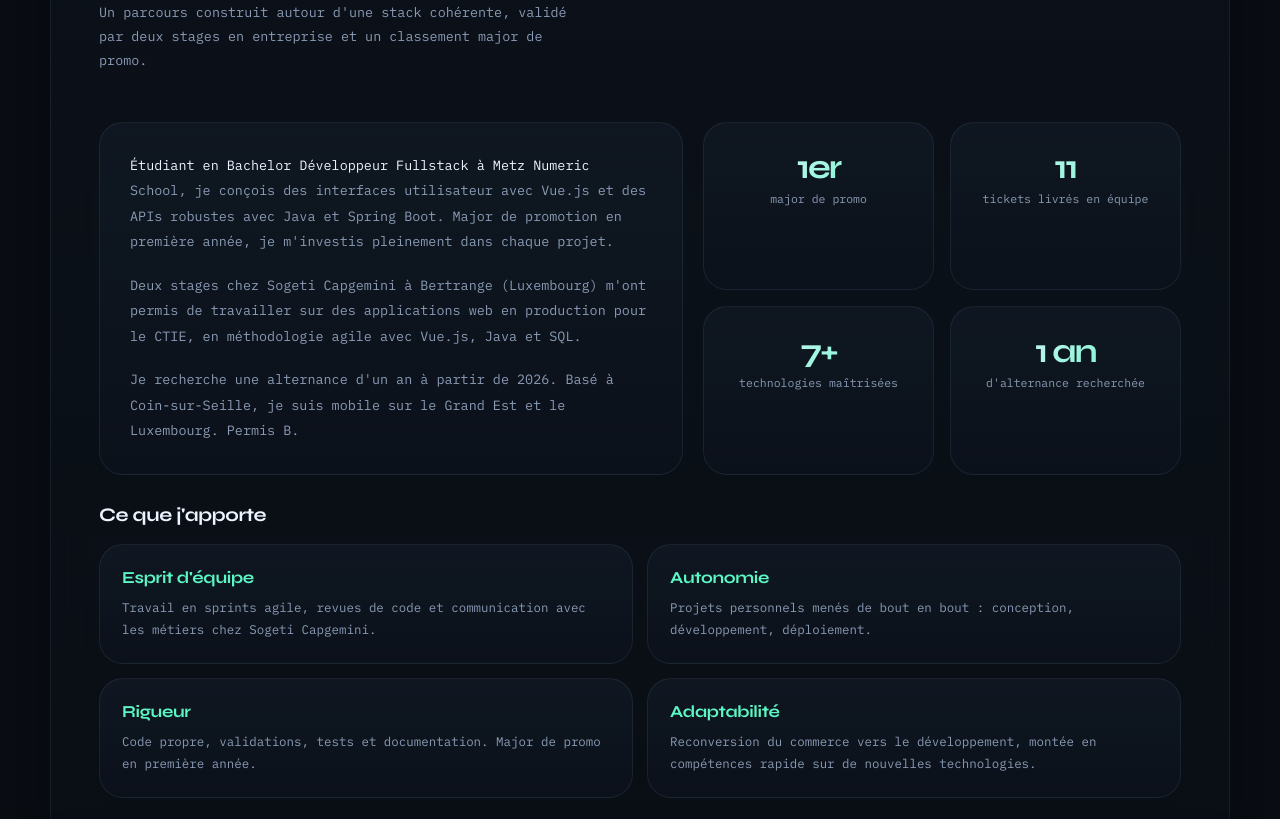
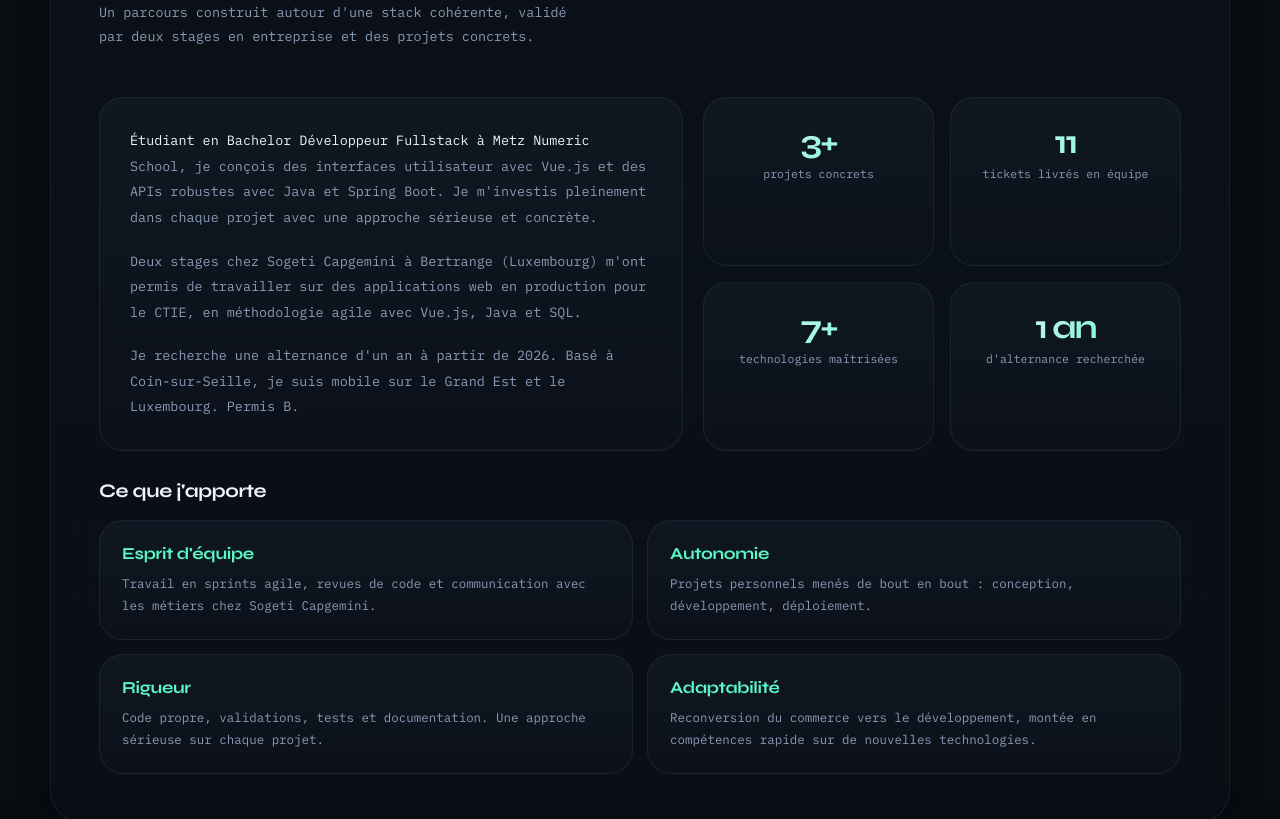
Before and after one commit to GauthierDEBRA/Portfolio, a Vue app in the folder portfolio-gauthier/: page / in a window 1280 px wide. Shown: the part 980-1799 px from the top of the page. Built offline with nearby package versions, Linux system fonts and the light colour scheme.

Commit message:
chore: remove class ranking mentions

```diff
--- a/portfolio-gauthier/src/components/AboutSection.vue
+++ b/portfolio-gauthier/src/components/AboutSection.vue
@@ -44,7 +44,7 @@ onMounted(() => {
     <SectionHeader
       eyebrow="À propos"
       title="Fullstack orienté Vue.js & Java."
-      body="Un parcours construit autour d'une stack cohérente, validé par deux stages en entreprise et un classement major de promo."
+      body="Un parcours construit autour d'une stack cohérente, validé par deux stages en entreprise et des projets concrets."
     />
 
     <div class="about-grid">
--- a/portfolio-gauthier/src/components/EducationSection.vue
+++ b/portfolio-gauthier/src/components/EducationSection.vue
@@ -36,7 +36,7 @@ onMounted(() => {
     <SectionHeader
       eyebrow="Formation"
       title="Du commerce au code, une reconversion réussie."
-      body="Une réorientation vers le développement fullstack, validée par un classement major de promo dès la première année."
+      body="Une réorientation vers le développement fullstack, soutenue par une progression régulière et des expériences concrètes."
     />
 
     <div class="education-grid">
--- a/portfolio-gauthier/src/data/portfolio.js
+++ b/portfolio-gauthier/src/data/portfolio.js
@@ -21,13 +21,13 @@ export const heroMetrics = [
 ];
 
 export const aboutParagraphs = [
-  "Étudiant en Bachelor Développeur Fullstack à Metz Numeric School, je conçois des interfaces utilisateur avec Vue.js et des APIs robustes avec Java et Spring Boot. Major de promotion en première année, je m'investis pleinement dans chaque projet.",
+  "Étudiant en Bachelor Développeur Fullstack à Metz Numeric School, je conçois des interfaces utilisateur avec Vue.js et des APIs robustes avec Java et Spring Boot. Je m'investis pleinement dans chaque projet avec une approche sérieuse et concrète.",
   "Deux stages chez Sogeti Capgemini à Bertrange (Luxembourg) m'ont permis de travailler sur des applications web en production pour le CTIE, en méthodologie agile avec Vue.js, Java et SQL.",
   "Je recherche une alternance d'un an à partir de 2026. Basé à Coin-sur-Seille, je suis mobile sur le Grand Est et le Luxembourg. Permis B."
 ];
 
 export const aboutStats = [
-  { value: '1er', label: 'major de promo' },
+  { value: '3+', label: 'projets concrets' },
   { value: '11', label: 'tickets livrés en équipe' },
   { value: '7+', label: 'technologies maîtrisées' },
   { value: '1 an', label: "d'alternance recherchée" }
@@ -47,7 +47,7 @@ export const skills = [
 export const strengths = [
   { title: 'Esprit d\'équipe', description: 'Travail en sprints agile, revues de code et communication avec les métiers chez Sogeti Capgemini.' },
   { title: 'Autonomie', description: 'Projets personnels menés de bout en bout : conception, développement, déploiement.' },
-  { title: 'Rigueur', description: 'Code propre, validations, tests et documentation. Major de promo en première année.' },
+  { title: 'Rigueur', description: 'Code propre, validations, tests et documentation. Une approche sérieuse sur chaque projet.' },
   { title: 'Adaptabilité', description: 'Reconversion du commerce vers le développement, montée en compétences rapide sur de nouvelles technologies.' }
 ];
 
@@ -151,7 +151,7 @@ export const education = [
     period: '2024 — 2027',
     title: 'Bachelor Informatique Développeur Fullstack',
     school: 'Metz Numeric School',
-    badge: 'Major de promo — 1re année'
+    badge: 'Bachelor en cours'
   },
   {
     period: '2021 — 2023',
```
